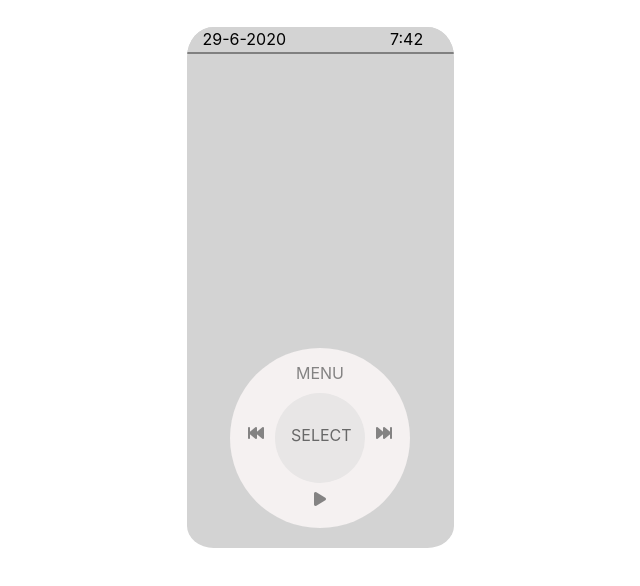
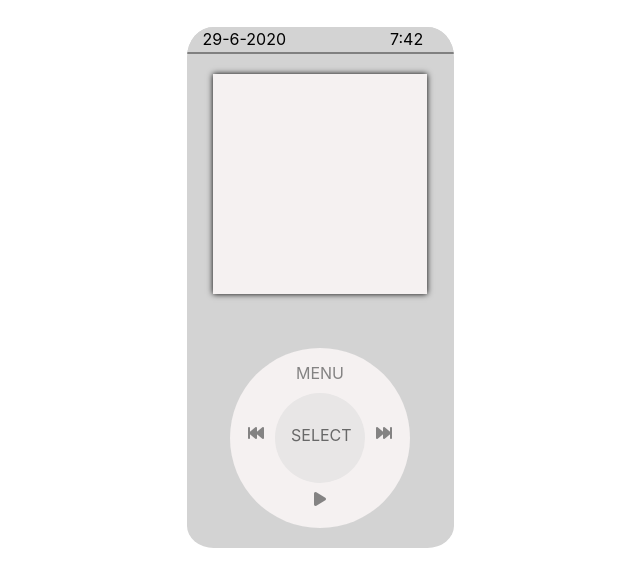
Before and after one commit to akshitgarg4/React-iPod, a React (Create React App) app: page / in a window 1280 px wide. Shown: the top 586 px of the page, without its empty margins (320-960 px from the left). Built offline with nearby package versions, Linux system fonts and the light colour scheme.

Commit message:
main screen added

```diff
--- a/src/components/App.js
+++ b/src/components/App.js
@@ -10,6 +10,9 @@ function App() {
       <div className="ipod">
         <div className="upper-body">
           <Header/>
+          <div className="main-screen">
+
+          </div>
         </div>
         <LowerBody/>
       </div>
--- a/src/index.css
+++ b/src/index.css
@@ -6,11 +6,13 @@ body {
   -webkit-font-smoothing: antialiased;
   -moz-osx-font-smoothing: grayscale;
 }
+/*main outer div*/
 .ipod{
   margin:auto;
   width:267px;
   height:auto;
 }
+/*upper part containing header and main screen*/
 .upper-body{
   width:inherit;
   height:300px;
@@ -26,6 +28,15 @@ body {
   background-color: lightgrey;
   border-bottom: 2px solid grey;
 }
+.main-screen{
+  width:80%;
+  margin:auto;
+  box-shadow: 0 0 6px black;
+  height:220px;
+  margin-top:20px;
+  background-color:#f5f1f1;
+}
+/*lower part containing the main controls*/
 .lower-body{
   width:inherit;
   height:220px;
```
